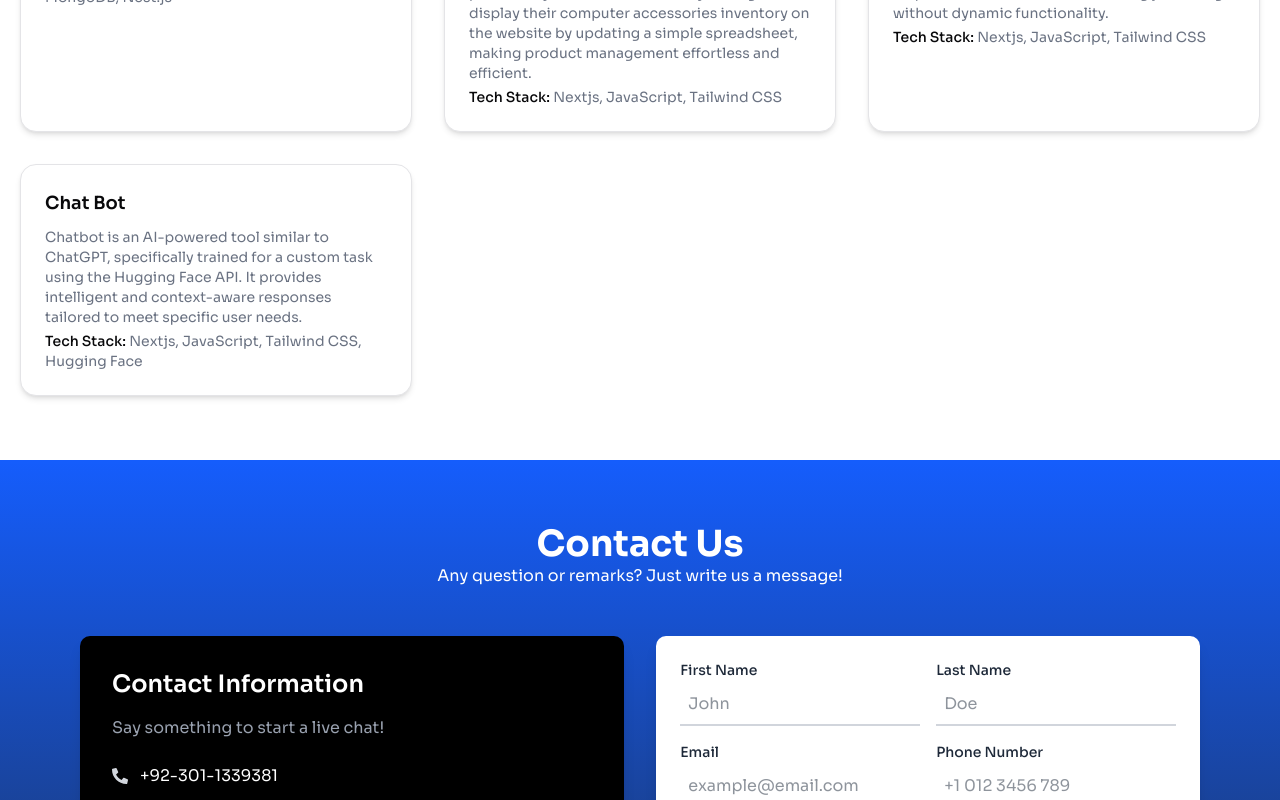
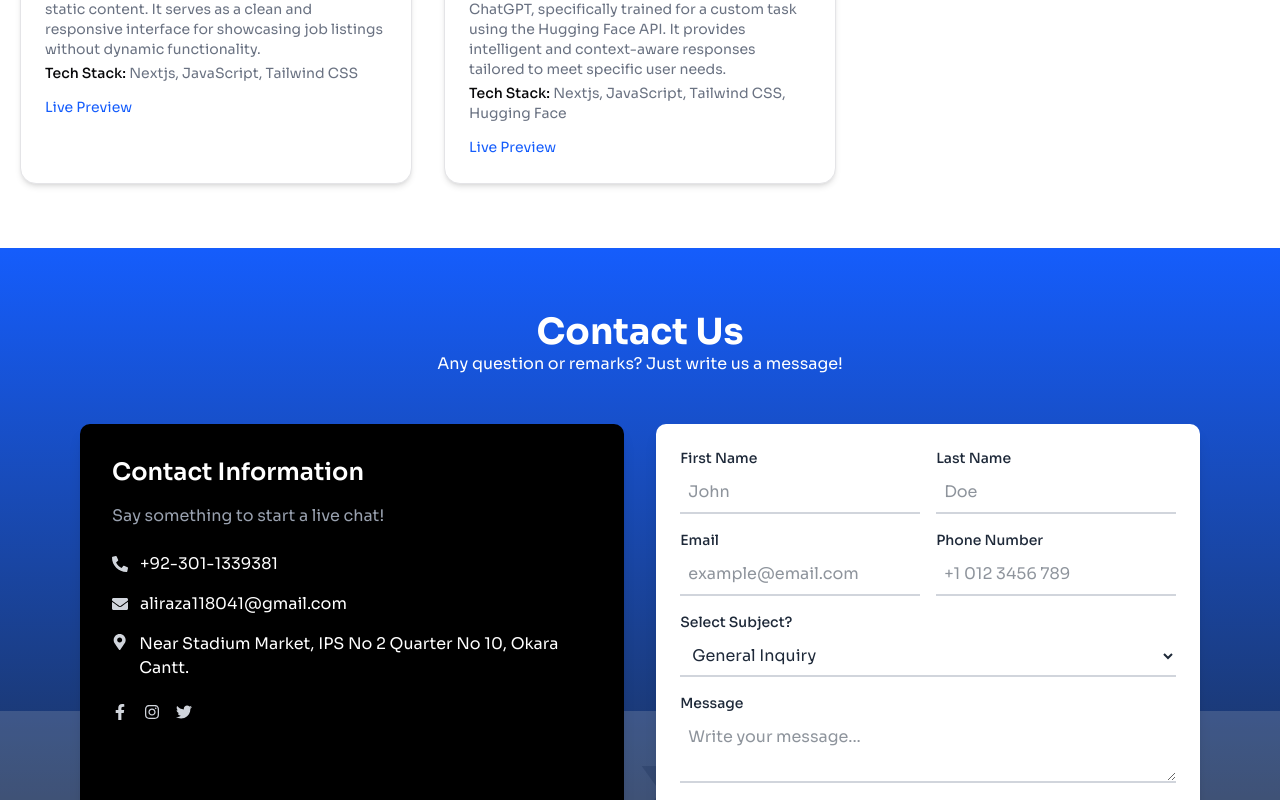
Before and after one commit to Raza118041/portfolio, a Next.js app: page / in a window 1280 px wide. Shown: the part 1320-2120 px from the top of the page. Built offline with nearby package versions, Linux system fonts and the light colour scheme.

Commit message:
add live preview

```diff
--- a/src/Components/Contact/Contact.tsx
+++ b/src/Components/Contact/Contact.tsx
@@ -22,21 +22,24 @@ const Contact = () => {
         <h2 className="text-4xl font-bold text-center">Contact Us</h2>
         <p className='text-center mb-12'>Any question or remarks? Just write us a message!</p>
         <div className="flex flex-col md:flex-row gap-8">
-          {/* Left Section: Contact Information */}
           <div className="w-full md:w-1/2 bg-black p-8 rounded-lg shadow-lg">
             <h3 className="text-2xl font-semibold mb-4">Contact Information</h3>
             <p className="text-gray-400 mb-6">Say something to start a live chat!</p>
             <div className="space-y-4">
               <div className="flex items-center gap-3">
                 <FaPhone className="text-gray-300 rotate-90" />
-                <span>+92-301-1339381</span>
+                <a href="tel:+923011339381" className="cursor-pointer text-white hover:text-blue-300 transition">
+                  +92-301-1339381
+                </a>
               </div>
               <div className="flex items-center gap-3">
                 <FaEnvelope className="text-gray-300" />
-                <span>aliraza118041@gmail.com</span>
+                <a href="mailto:aliraza118041@gmail.com" className="text-white hover:text-blue-300 transition">
+                  aliraza118041@gmail.com
+                </a>
               </div>
               <div className="flex items-center gap-3">
-                <FaMapMarkerAlt className="text-gray-300" />
+                <FaMapMarkerAlt className="text-gray-300 -mt-7" />
                 <span>Near Stadium Market, IPS No 2 Quarter No 10, Okara Cantt.</span>
               </div>
             </div>
--- a/src/Components/Projects/project.tsx
+++ b/src/Components/Projects/project.tsx
@@ -8,17 +8,16 @@ import {
     CardHeader,
     CardTitle,
 } from "@/Components/ui/card"
+import Link from 'next/link'
 
 
 const Project = () => {
     const projects = [
-        { name: "Femclinic", description: "Femclinic is a modern healthcare platform that allows patients to book online appointments and virtual consultations with doctors. It features professional midwives and ensures accessible, expert care for women from the comfort of their homes.", techStack: "Nextjs, JavaScript, Tailwind CSS, Java, Swagger" },
-        { name: "RubnGub", description: "RubnGub is an online store designed like an e-commerce platform, offering a wide range of high-quality organic foods. Users can conveniently browse and purchase natural, chemical-free products focused on health and wellness.", techStack: "Nextjs, JavaScript, Tailwind CSS, Nest.js, MongoDB" },
-        { name: "CodeSprint", description: "CodeSprint is a software development company with a dedicated career portal where users can explore and apply for exciting job opportunities. The platform connects talented professionals with roles in tech, development, and innovation, streamlining the recruitment process.", techStack: "Nextjs, JavaScript, Tailwind CSS, Nest.js, MongoDB" },
-        { name: "Tokenty", description: "", techStack: "Nextjs, JavaScript, Tailwind CSS, MongoDB, Nest.js" },
-        { name: "Zee Power Solution", description: "Zee Power Solution is a shop-based website that gives users full control through an Excel-powered system. Users can easily manage and display their computer accessories inventory on the website by updating a simple spreadsheet, making product management effortless and efficient.", techStack: "Nextjs, JavaScript, Tailwind CSS" },
-        { name: "Job Finder", description: "Job Finder is a frontend website featuring fully static content. It serves as a clean and responsive interface for showcasing job listings without dynamic functionality.", techStack: "Nextjs, JavaScript, Tailwind CSS" },
-        { name: "Chat Bot", description: "Chatbot is an AI-powered tool similar to ChatGPT, specifically trained for a custom task using the Hugging Face API. It provides intelligent and context-aware responses tailored to meet specific user needs.", techStack: "Nextjs, JavaScript, Tailwind CSS, Hugging Face" },
+        { name: "Femclinic", description: "Femclinic is a modern healthcare platform that allows patients to book online appointments and virtual consultations with doctors. It features professional midwives and ensures accessible, expert care for women from the comfort of their homes.", techStack: "Nextjs, JavaScript, Tailwind CSS, Java, Swagger", livePreview: `${'https://femclinic.io/'}` },
+        { name: "RubnGub", description: "RubnGub is an online store designed like an e-commerce platform, offering a wide range of high-quality organic foods. Users can conveniently browse and purchase natural, chemical-free products focused on health and wellness.", techStack: "Nextjs, JavaScript, Tailwind CSS, Nest.js, MongoDB", livePreview: `${'http://rubngub.com/'}` },
+        { name: "CodeSprint", description: "CodeSprint is a software development company with a dedicated career portal where users can explore and apply for exciting job opportunities. The platform connects talented professionals with roles in tech, development, and innovation, streamlining the recruitment process.", techStack: "Nextjs, JavaScript, Tailwind CSS, Nest.js, MongoDB", livePreview: `${'https://codesprint.site/'}` },
+        { name: "Job Finder", description: "Job Finder is a frontend website featuring fully static content. It serves as a clean and responsive interface for showcasing job listings without dynamic functionality.", techStack: "Nextjs, JavaScript, Tailwind CSS", livePreview: "Coming Soon" },
+        { name: "Chat Bot", description: "Chatbot is an AI-powered tool similar to ChatGPT, specifically trained for a custom task using the Hugging Face API. It provides intelligent and context-aware responses tailored to meet specific user needs.", techStack: "Nextjs, JavaScript, Tailwind CSS, Hugging Face", livePreview: "Coming Soon" },
     ]
     return (
         <div className="mx-auto max-w-7xl px-5 py-16" id="projects">
@@ -38,6 +37,15 @@ const Project = () => {
                                 <span className="text-gray-500 font-normal"> {project.techStack}</span>
                             </p>
                         </CardContent>
+                        <CardFooter>
+                            <CardAction className="flex gap-4 mt-2">
+                                {project.livePreview && (
+                                    <Link href={project.livePreview} target="_blank">
+                                        <button className="text-blue-600 hover:underline text-sm cursor-pointer">Live Preview</button>
+                                    </Link>
+                                )}
+                            </CardAction>
+                        </CardFooter>
                     </Card>
                 ))}
             </div>
```
Lines whose indentation alone changed are shown as unchanged.
